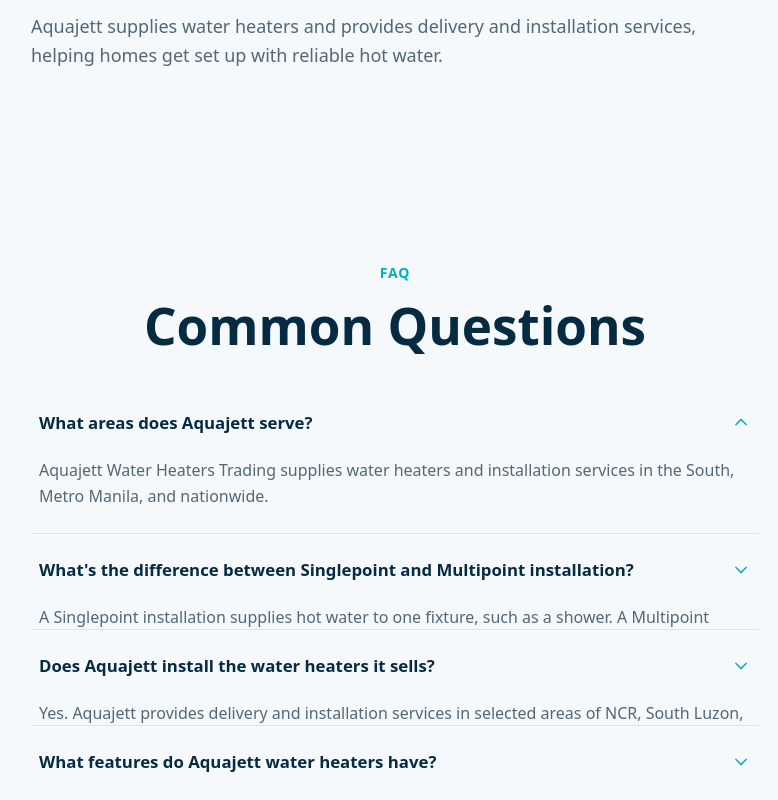
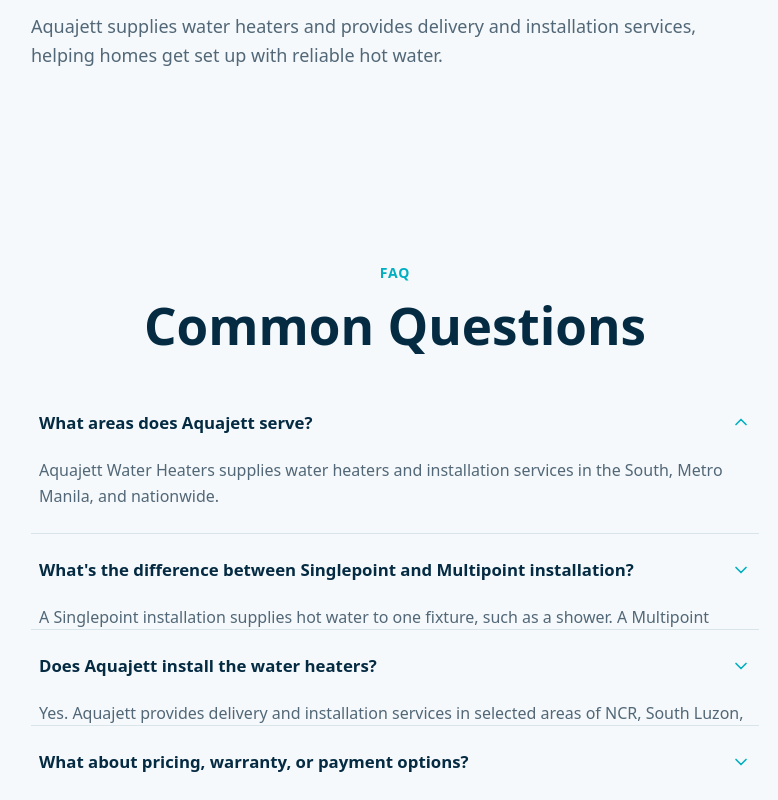
Before and after one commit to itechwyrlo/AquaJett, a React (Vite) app: page / in a window 1280 px wide. Shown: the part 11200-12000 px from the top of the page, without its empty margins (245-1023 px from the left). Built offline with nearby package versions, Linux system fonts and the light colour scheme.

Commit message:
Update with hero and faq

```diff
--- a/src/data/faq.ts
+++ b/src/data/faq.ts
@@ -9,7 +9,7 @@
     id: 'coverage',
     question: 'What areas does Aquajett serve?',
     answer:
-      'Aquajett Water Heaters Trading supplies water heaters and installation services in the South, Metro Manila, and nationwide.',
+      'Aquajett Water Heaters supplies water heaters and installation services in the South, Metro Manila, and nationwide.',
   },
   {
     id: 'singlepoint-vs-multipoint',
@@ -19,15 +19,9 @@
   },
   {
     id: 'installation',
-    question: 'Does Aquajett install the water heaters it sells?',
+    question: 'Does Aquajett install the water heaters?',
     answer:
       'Yes. Aquajett provides delivery and installation services in selected areas of NCR, South Luzon, and North Luzon.',
-  },
-  {
-    id: 'features',
-    question: 'What features do Aquajett water heaters have?',
-    answer:
-      'Every model is fully automatic with a minimum-to-maximum temperature selector, a temperature indicator, and lets you set your desired temperature. The Supreme line adds tempered glass, a touch temperature selector, and free shower accessories. The Extreme line adds an ELCB (ground protector) and hot water for the rain shower, teleshower, faucet, and lavatory sink from one unit.',
   },
   {
     id: 'pricing-warranty',
```
Also changed, not shown: 1 other file (tests, documents, lock files or other folders).
